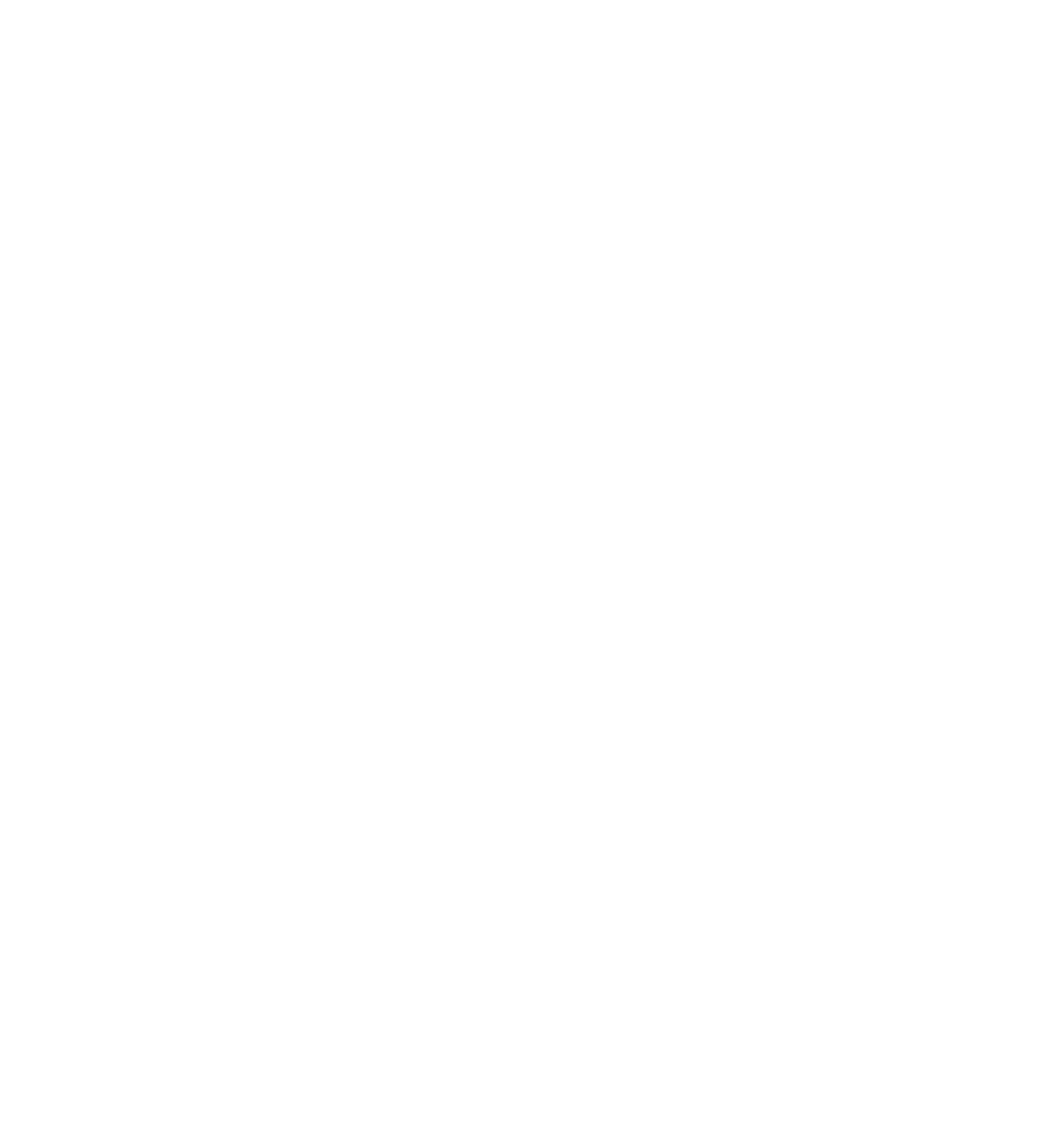
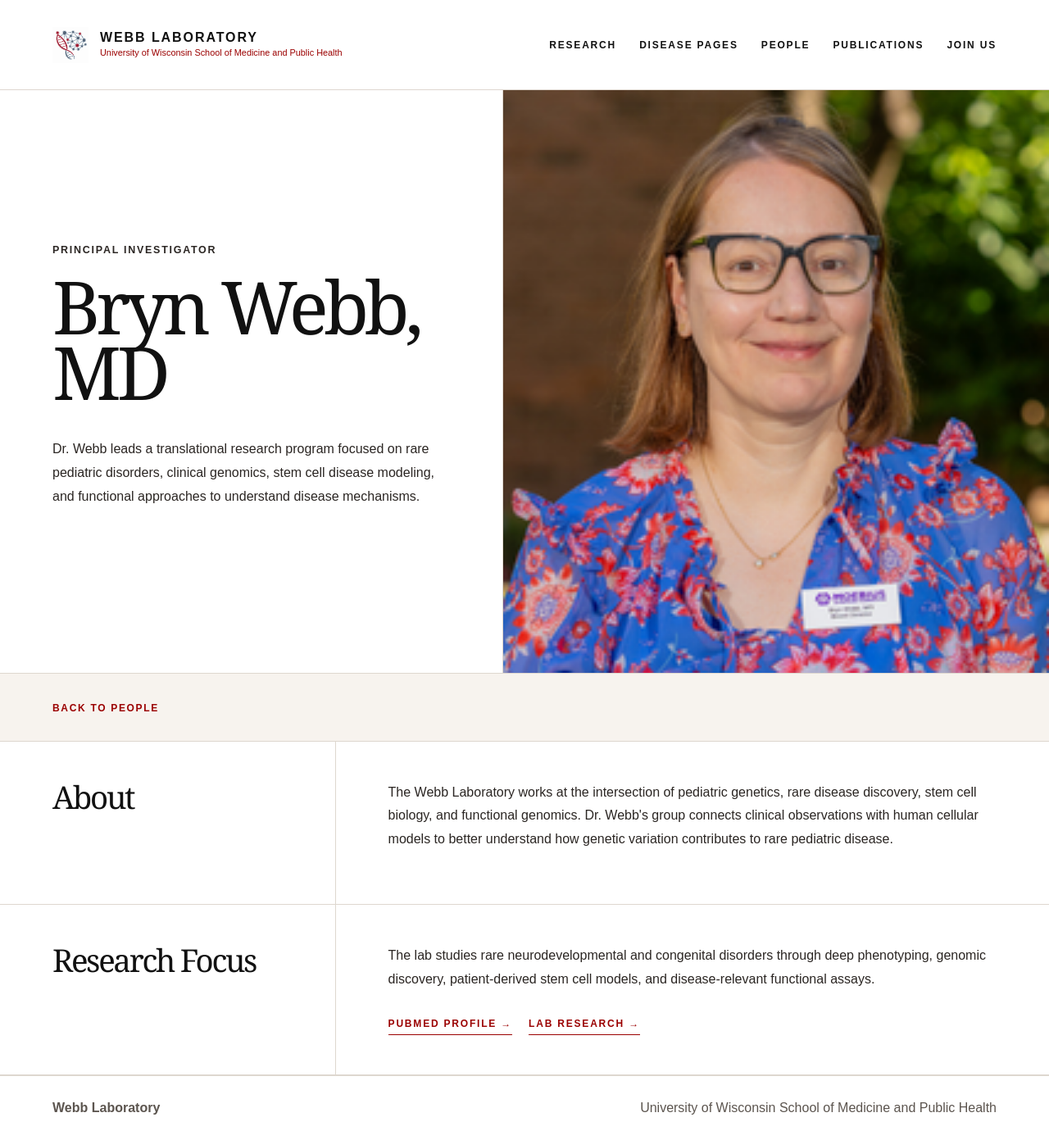
Before and after one commit to liunnorman/webb-lab, a React (Vite) app: page /people/bryn-webb in a window 1280 px wide. Before the commit this address had no page. Shown: the whole page at 82% size. Before the commit the page ends 800 px from the top, so only its background shows below. Built offline with nearby package versions, Linux system fonts and the light colour scheme.

Commit message:
Add Bryn Webb profile page

```diff
--- a/src/App.jsx
+++ b/src/App.jsx
@@ -13,6 +13,7 @@
 import irshadHeadshot from "./assets/irshad.png";
 import quinnHeadshot from "./assets/quinn.jpeg";
 import sidHeadshot from "./assets/sid-satheesh.jpeg";
+import BrynProfile from "./pages/BrynProfile";
 import DiseasePage from "./pages/DiseasePage";
 import { diseaseList } from "./pages/diseaseData";
 
@@ -22,6 +23,7 @@
       <ScrollToTop />
       <Routes>
         <Route path="/" element={<HomePage />} />
+        <Route path="/people/bryn-webb" element={<BrynProfile />} />
         <Route path="/diseases/:slug" element={<DiseasePage />} />
       </Routes>
     </>
@@ -232,6 +234,9 @@
               modeling, and functional approaches to understand disease
               mechanisms.
             </p>
+            <Link className="button" to="/people/bryn-webb">
+              View Profile →
+            </Link>
           </div>
         </article>
 
--- a/src/index.css
+++ b/src/index.css
@@ -502,6 +502,96 @@
   max-width: 680px;
 }
 
+.profileHero {
+  background: white;
+  border-bottom: 1px solid var(--line);
+  display: grid;
+  grid-template-columns: minmax(360px, 48%) 1fr;
+  min-height: 640px;
+}
+
+.profileIntro {
+  border-right: 1px solid var(--line);
+  display: flex;
+  flex-direction: column;
+  justify-content: center;
+  padding: 7vw 5vw;
+}
+
+.profileIntro h1 {
+  font-size: clamp(4rem, 7vw, 8rem);
+  line-height: 0.9;
+  margin: 0 0 1.5rem;
+}
+
+.profileIntro p {
+  color: var(--text);
+  line-height: 1.8;
+  max-width: 640px;
+}
+
+.profilePortrait {
+  background: var(--soft);
+  margin: 0;
+  min-height: 640px;
+  overflow: hidden;
+}
+
+.profilePortrait img {
+  display: block;
+  height: 100%;
+  min-height: 640px;
+  object-fit: cover;
+  object-position: center 18%;
+  width: 100%;
+}
+
+.profileContent {
+  background: white;
+}
+
+.profileSection {
+  border-bottom: 1px solid var(--line);
+  display: grid;
+  grid-template-columns: minmax(260px, 32%) 1fr;
+}
+
+.profileSection h2 {
+  border-right: 1px solid var(--line);
+  font-size: 2.4rem;
+  line-height: 1;
+  margin: 0;
+  padding: 3rem 2rem 3rem 5vw;
+}
+
+.profileSection > div {
+  max-width: 900px;
+  padding: 3rem 5vw;
+}
+
+.profileSection p {
+  color: var(--text);
+  line-height: 1.8;
+  margin-top: 0;
+}
+
+.profileLinks {
+  display: flex;
+  flex-wrap: wrap;
+  gap: 1.25rem;
+  margin-top: 2rem;
+}
+
+.profileLinks a {
+  border-bottom: 1px solid var(--red-dark);
+  color: var(--red-dark);
+  font-size: 0.75rem;
+  font-weight: 800;
+  letter-spacing: 0.15em;
+  padding-bottom: 6px;
+  text-transform: uppercase;
+}
+
 .publications {
   padding: 7vw 5vw;
   background: var(--soft);
@@ -867,6 +957,8 @@
 .peopleIntro,
 .peopleGrid,
 .piCard,
+.profileHero,
+.profileSection,
 .publicationsIntro,
 .publicationCTA,
 .join {
@@ -907,7 +999,18 @@
 
   .heroText,
   .number,
-  .researchText {
+  .researchText,
+  .profileIntro {
+    border-right: none;
+  }
+
+  .profilePortrait,
+  .profilePortrait img {
+    min-height: 420px;
+  }
+
+  .profileSection h2 {
+    border-bottom: 1px solid var(--line);
     border-right: none;
   }
 
--- /dev/null
+++ b/src/pages/BrynProfile.jsx
@@ -0,0 +1,103 @@
+import { Link } from "react-router-dom";
+import brynHeadshot from "../assets/bryn-webb.jpg";
+import logo from "../assets/logo.png";
+
+export default function BrynProfile() {
+  return (
+    <main>
+      <SiteNav />
+
+      <section className="profileHero">
+        <div className="profileIntro">
+          <p className="eyebrow">Principal Investigator</p>
+          <h1>Bryn Webb, MD</h1>
+          <p>
+            Dr. Webb leads a translational research program focused on rare
+            pediatric disorders, clinical genomics, stem cell disease modeling,
+            and functional approaches to understand disease mechanisms.
+          </p>
+        </div>
+
+        <figure className="profilePortrait">
+          <img src={brynHeadshot} alt="Bryn Webb, MD" />
+        </figure>
+      </section>
+
+      <div className="backBand">
+        <Link to="/#people">Back to people</Link>
+      </div>
+
+      <section className="profileContent">
+        <div className="profileSection">
+          <h2>About</h2>
+          <div>
+            <p>
+              The Webb Laboratory works at the intersection of pediatric
+              genetics, rare disease discovery, stem cell biology, and
+              functional genomics. Dr. Webb's group connects clinical
+              observations with human cellular models to better understand how
+              genetic variation contributes to rare pediatric disease.
+            </p>
+          </div>
+        </div>
+
+        <div className="profileSection">
+          <h2>Research Focus</h2>
+          <div>
+            <p>
+              The lab studies rare neurodevelopmental and congenital disorders
+              through deep phenotyping, genomic discovery, patient-derived stem
+              cell models, and disease-relevant functional assays.
+            </p>
+
+            <div className="profileLinks">
+              <a
+                href="https://pubmed.ncbi.nlm.nih.gov/?term=Webb+Bryn"
+                target="_blank"
+                rel="noopener noreferrer"
+              >
+                PubMed Profile →
+              </a>
+              <Link to="/#research">Lab Research →</Link>
+            </div>
+          </div>
+        </div>
+      </section>
+
+      <footer>
+        <strong>Webb Laboratory</strong>
+        <span>University of Wisconsin School of Medicine and Public Health</span>
+      </footer>
+    </main>
+  );
+}
+
+function SiteNav() {
+  return (
+    <nav className="navbar">
+      <Link className="brand" to="/">
+        <img src={logo} alt="Webb Laboratory" className="navbarLogo" />
+        <div>
+          <strong>WEBB LABORATORY</strong>
+          <span>University of Wisconsin School of Medicine and Public Health</span>
+        </div>
+      </Link>
+
+      <input type="checkbox" id="menu-toggle" className="menuToggle" />
+
+      <label htmlFor="menu-toggle" className="menuButton">
+        <span></span>
+        <span></span>
+        <span></span>
+      </label>
+
+      <div className="links">
+        <Link to="/#research">Research</Link>
+        <Link to="/#projects">Disease Pages</Link>
+        <Link to="/#people">People</Link>
+        <Link to="/#publications">Publications</Link>
+        <Link to="/#join">Join Us</Link>
+      </div>
+    </nav>
+  );
+}
```
